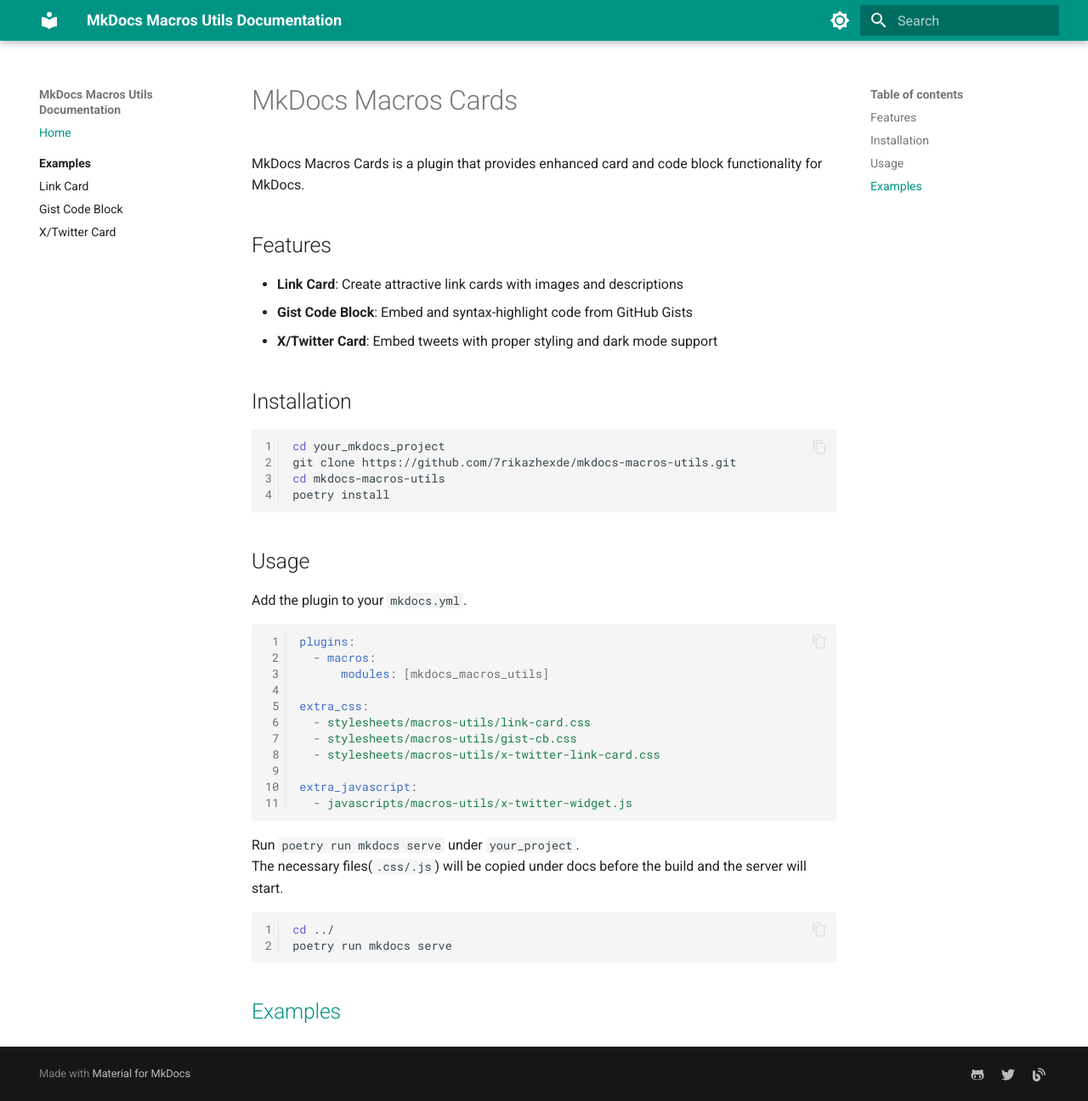
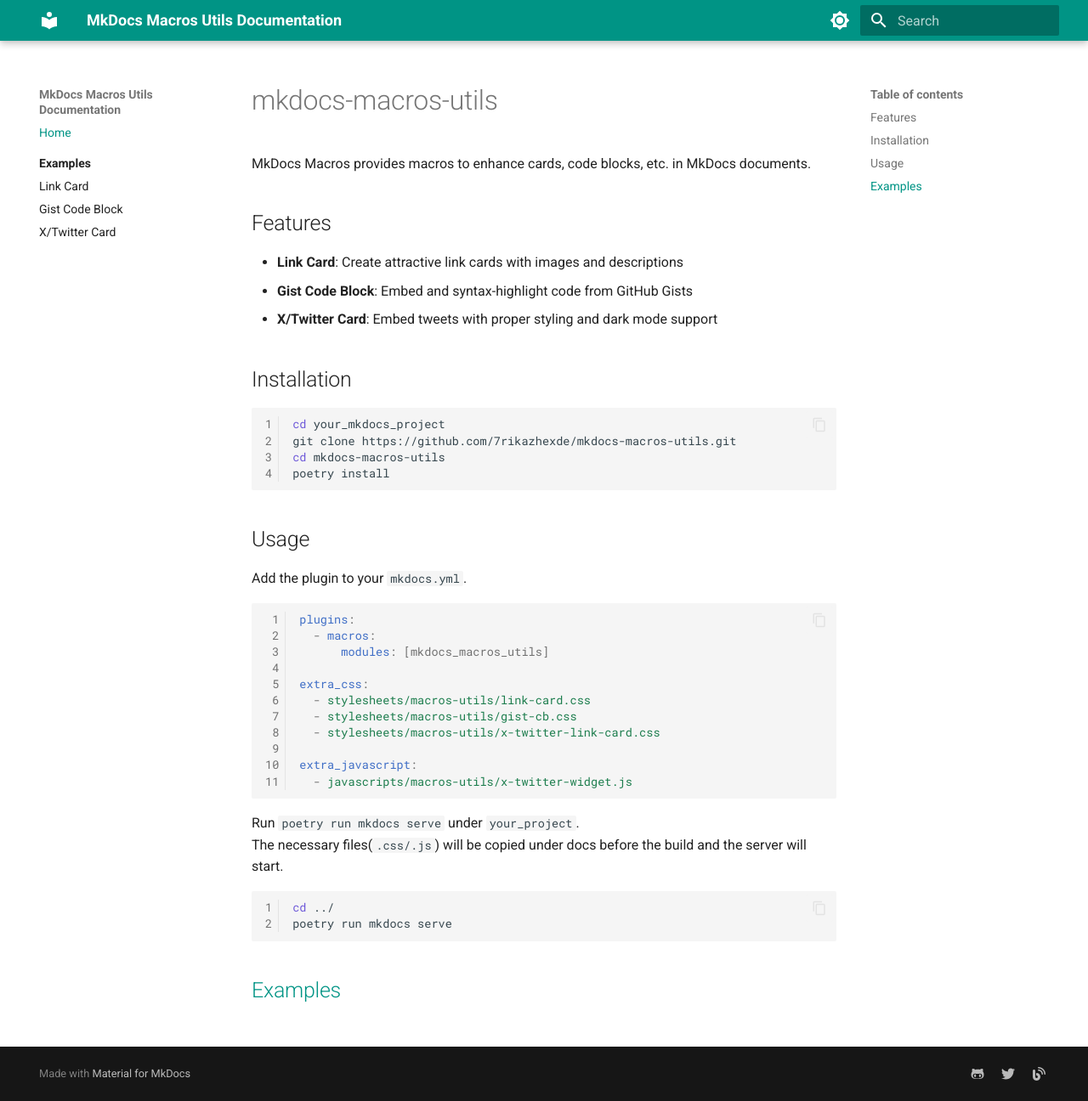
Before and after one commit to 7rikazhexde/mkdocs-macros-utils, an MkDocs documentation site: the page built from docs/index.md, in a window 1280 px wide and 1296 px high. Shown: the whole window at 85% size. Built offline with MkDocs 1.6.1 and Material for MkDocs 9.7.7, drawn with Linux system fonts in a browser that asks for light colours; comment, search, counter and statistics services are not loaded.

```diff
--- a/docs/index.md
+++ b/docs/index.md
@@ -1,6 +1,6 @@
-# MkDocs Macros Cards
+# mkdocs-macros-utils
 
-MkDocs Macros Cards is a plugin that provides enhanced card and code block functionality for MkDocs.
+MkDocs Macros provides macros to enhance cards, code blocks, etc. in MkDocs documents.
 
 ## Features
 
```
Also changed, not shown: 2 other files.
